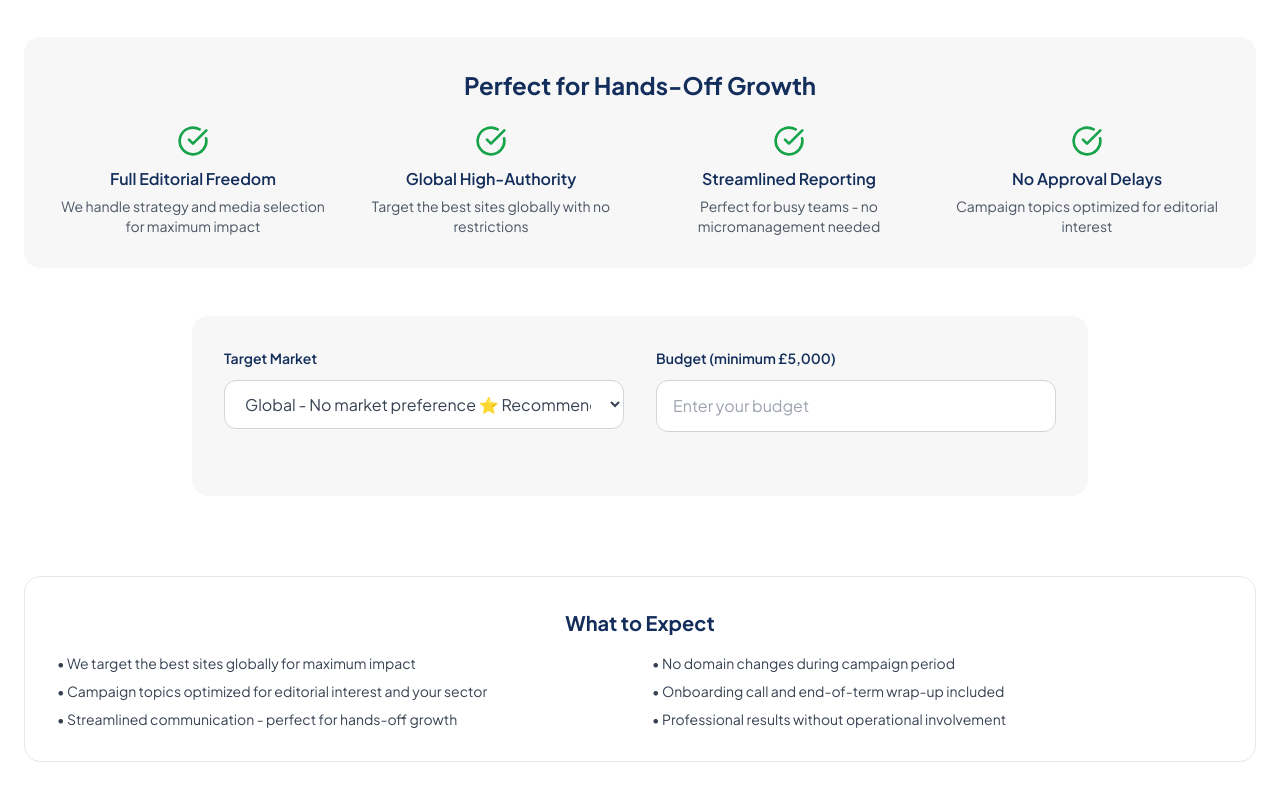
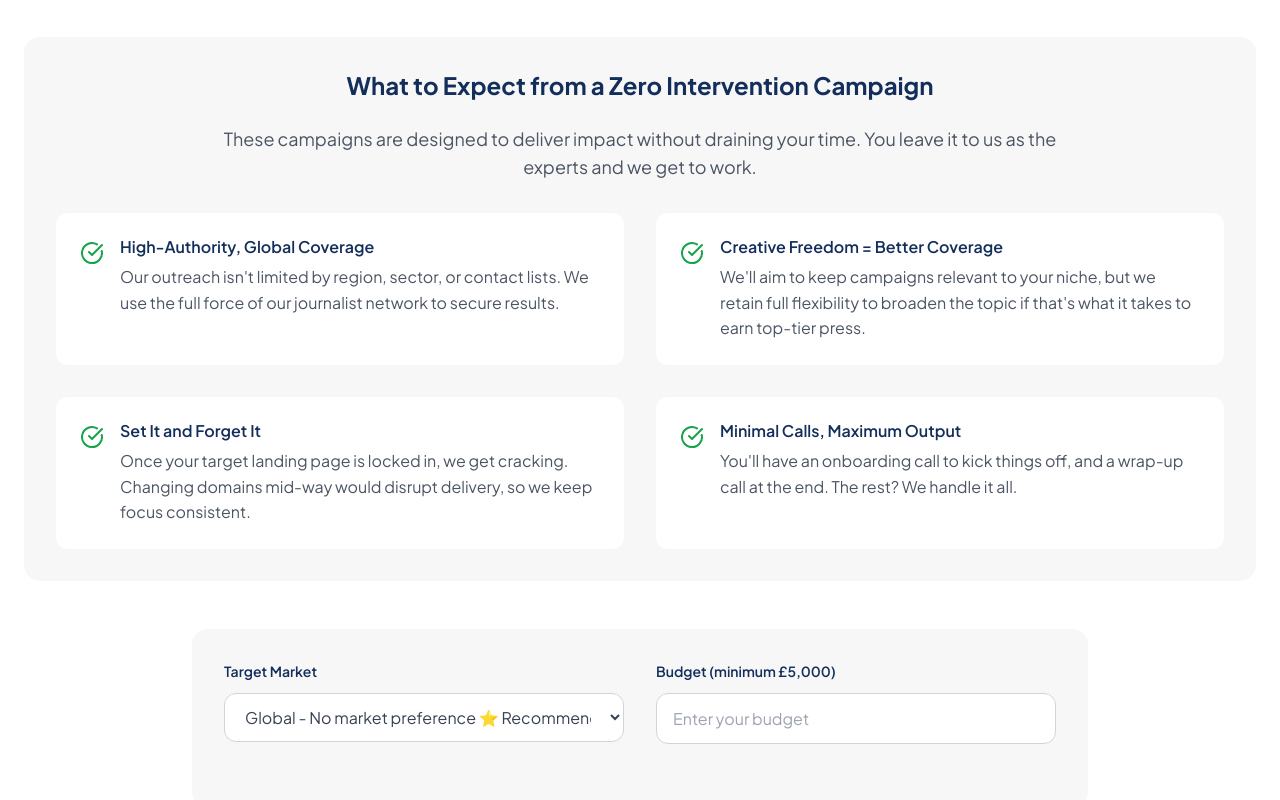
Before and after one commit to ZoCodes/reboot-authority-launchpad, a React (Vite) app: page / in a window 1280 px wide. Shown: the part 1820-2620 px from the top of the page. Built offline with nearby package versions, Linux system fonts and the light colour scheme.

Commit message:
Refactor: Implement enhanced zero intervention messaging
Updated the "Perfect for Hands-Off Growth" section with new content and structure, removed the redundant "What to Expect" section, and enhanced qualification messaging in the pricing calculator.

```diff
--- a/src/components/PricingCalculatorSection.tsx
+++ b/src/components/PricingCalculatorSection.tsx
@@ -24,57 +24,55 @@ const PricingCalculatorSection = () => {
           </p>
         </div>
 
-        {/* Zero Intervention Features */}
+        {/* What to Expect from a Zero Intervention Campaign */}
         <div className="bg-light-grey rounded-2xl p-8 mb-12">
-          <h3 className="text-2xl font-bold text-reboot-navy mb-6 text-center">Perfect for Hands-Off Growth</h3>
-          <div className="grid md:grid-cols-2 lg:grid-cols-4 gap-6">
-            <div className="text-center">
-              <CheckCircle className="w-8 h-8 text-green-600 mx-auto mb-3" />
-              <h4 className="font-semibold text-reboot-navy mb-2">Full Editorial Freedom</h4>
-              <p className="text-sm text-gray-600">We handle strategy and media selection for maximum impact</p>
+          <h3 className="text-2xl font-bold text-reboot-navy mb-6 text-center">What to Expect from a Zero Intervention Campaign</h3>
+          <p className="text-lg text-gray-600 text-center mb-8 max-w-4xl mx-auto">
+            These campaigns are designed to deliver impact without draining your time. You leave it to us as the experts and we get to work.
+          </p>
+          <div className="grid md:grid-cols-2 gap-8">
+            <div className="bg-white rounded-xl p-6">
+              <div className="flex items-start gap-4">
+                <CheckCircle className="w-6 h-6 text-green-600 mt-1 flex-shrink-0" />
+                <div>
+                  <h4 className="font-semibold text-reboot-navy mb-2">High-Authority, Global Coverage</h4>
+                  <p className="text-gray-600">Our outreach isn't limited by region, sector, or contact lists. We use the full force of our journalist network to secure results.</p>
+                </div>
+              </div>
             </div>
-            <div className="text-center">
-              <CheckCircle className="w-8 h-8 text-green-600 mx-auto mb-3" />
-              <h4 className="font-semibold text-reboot-navy mb-2">Global High-Authority</h4>
-              <p className="text-sm text-gray-600">Target the best sites globally with no restrictions</p>
+            <div className="bg-white rounded-xl p-6">
+              <div className="flex items-start gap-4">
+                <CheckCircle className="w-6 h-6 text-green-600 mt-1 flex-shrink-0" />
+                <div>
+                  <h4 className="font-semibold text-reboot-navy mb-2">Creative Freedom = Better Coverage</h4>
+                  <p className="text-gray-600">We'll aim to keep campaigns relevant to your niche, but we retain full flexibility to broaden the topic if that's what it takes to earn top-tier press.</p>
+                </div>
+              </div>
             </div>
-            <div className="text-center">
-              <CheckCircle className="w-8 h-8 text-green-600 mx-auto mb-3" />
-              <h4 className="font-semibold text-reboot-navy mb-2">Streamlined Reporting</h4>
-              <p className="text-sm text-gray-600">Perfect for busy teams - no micromanagement needed</p>
+            <div className="bg-white rounded-xl p-6">
+              <div className="flex items-start gap-4">
+                <CheckCircle className="w-6 h-6 text-green-600 mt-1 flex-shrink-0" />
+                <div>
+                  <h4 className="font-semibold text-reboot-navy mb-2">Set It and Forget It</h4>
+                  <p className="text-gray-600">Once your target landing page is locked in, we get cracking. Changing domains mid-way would disrupt delivery, so we keep focus consistent.</p>
+                </div>
+              </div>
             </div>
-            <div className="text-center">
-              <CheckCircle className="w-8 h-8 text-green-600 mx-auto mb-3" />
-              <h4 className="font-semibold text-reboot-navy mb-2">No Approval Delays</h4>
-              <p className="text-sm text-gray-600">Campaign topics optimized for editorial interest</p>
+            <div className="bg-white rounded-xl p-6">
+              <div className="flex items-start gap-4">
+                <CheckCircle className="w-6 h-6 text-green-600 mt-1 flex-shrink-0" />
+                <div>
+                  <h4 className="font-semibold text-reboot-navy mb-2">Minimal Calls, Maximum Output</h4>
+                  <p className="text-gray-600">You'll have an onboarding call to kick things off, and a wrap-up call at the end. The rest? We handle it all.</p>
+                </div>
+              </div>
             </div>
           </div>
         </div>
 
         <PricingCalculator onResultsChange={setCalculatorResults} />
 
-        {/* Terms & Expectations */}
-        <div className="bg-white rounded-2xl p-8 mb-12 border border-gray-200">
-          <h3 className="text-xl font-bold text-reboot-navy mb-4 text-center">What to Expect</h3>
-          <div className="grid md:grid-cols-2 gap-6 text-sm text-gray-700">
-            <div>
-              <ul className="space-y-2">
-                <li>• We target the best sites globally for maximum impact</li>
-                <li>• Campaign topics optimized for editorial interest and your sector</li>
-                <li>• Streamlined communication - perfect for hands-off growth</li>
-              </ul>
-            </div>
-            <div>
-              <ul className="space-y-2">
-                <li>• No domain changes during campaign period</li>
-                <li>• Onboarding call and end-of-term wrap-up included</li>
-                <li>• Professional results without operational involvement</li>
-              </ul>
-            </div>
-          </div>
-        </div>
-
-        {/* Qualification Messaging */}
+        {/* Enhanced Qualification Messaging */}
         <div className="bg-reboot-pink/5 rounded-2xl p-6 mb-12 text-center border border-reboot-pink/20">
           <p className="text-gray-700 mb-4">
             <strong>Perfect for brands wanting professional results without operational involvement.</strong>
```
